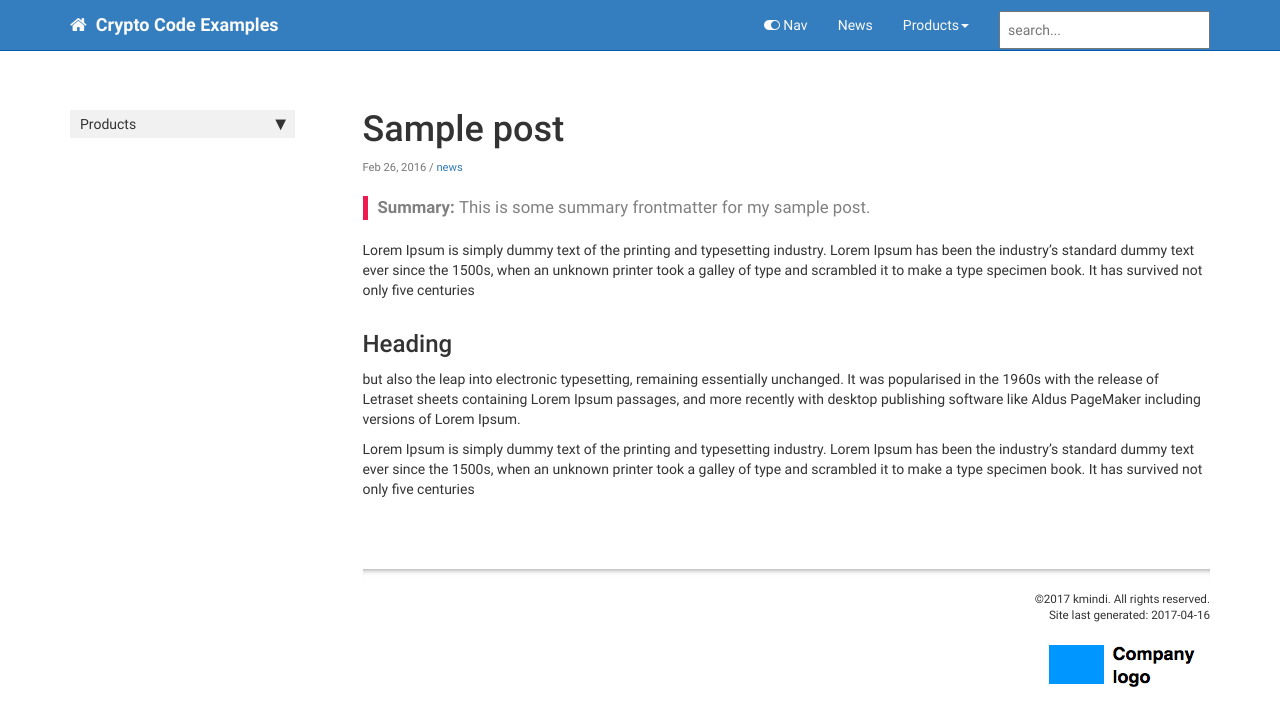
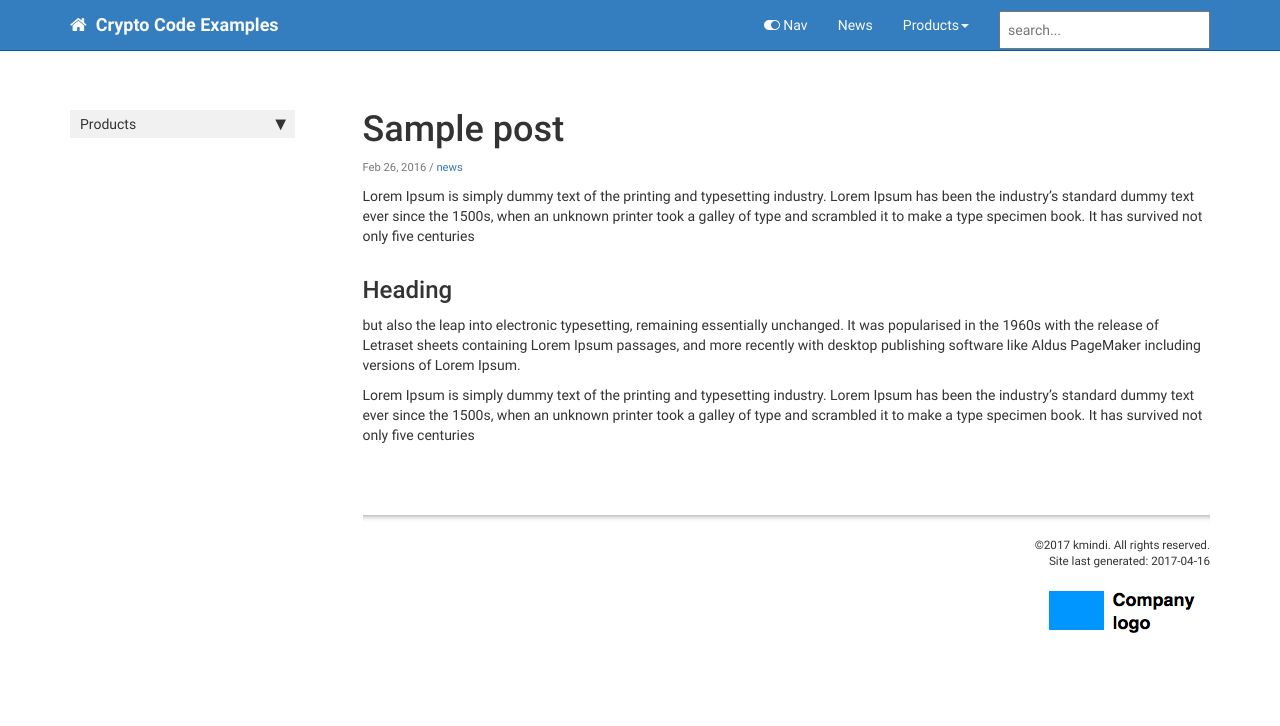
Before and after one commit to cryptoexamples/CryptoExamples, a Jekyll site: the page built from _posts/2016-02-26-sample-post-jekyll.md, in a window 1280 px wide. Shown: the top 726 px of the page. Built offline with Jekyll 4.4.1, drawn with Linux system fonts in a browser that asks for light colours; nearby versions of some CDN libraries; comment, search, counter and statistics services are not loaded.

Commit message:
uses bootstrap alerts in page and post summary and comments summary out

```diff
--- a/_layouts/page.html
+++ b/_layouts/page.html
@@ -33,7 +33,7 @@ layout: default
 <div class="post-content">
 
    {% if page.summary %}
-    <div class="summary">{{page.summary}}</div>
+    <!--<div class="alert alert-info" role="alert"><strong>Summary:</strong> {{page.summary}}</div>-->
    {% endif %}
 
     {% unless page.toc == false %}
--- a/_layouts/post.html
+++ b/_layouts/post.html
@@ -22,7 +22,7 @@ layout: default
     <div class="post-content" itemprop="articleBody">
 
         {% if page.summary %}
-        <div class="summary">{{page.summary}}</div>
+        <!--<div class="alert alert-info" role="alert"><strong>Summary:</strong> {{page.summary}}</div>-->
         {% endif %}
 
         {{ content }}
```
